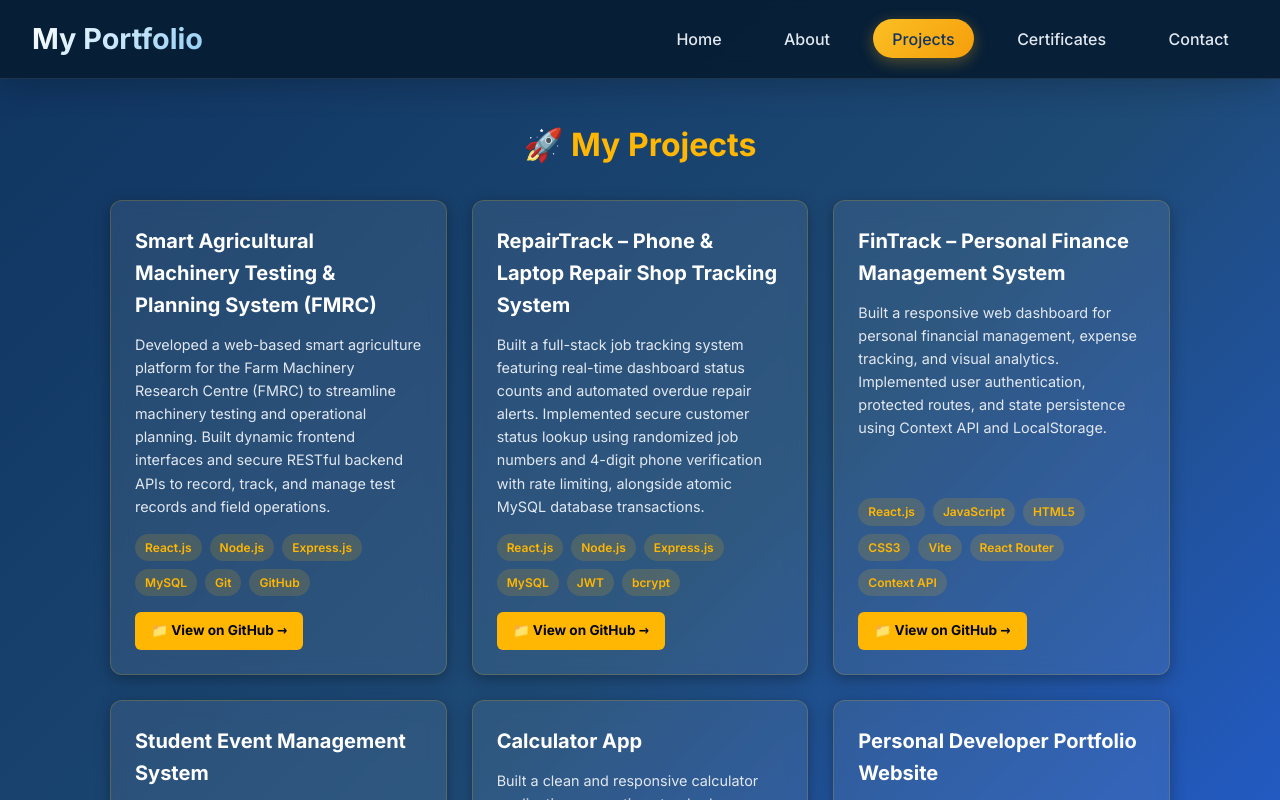
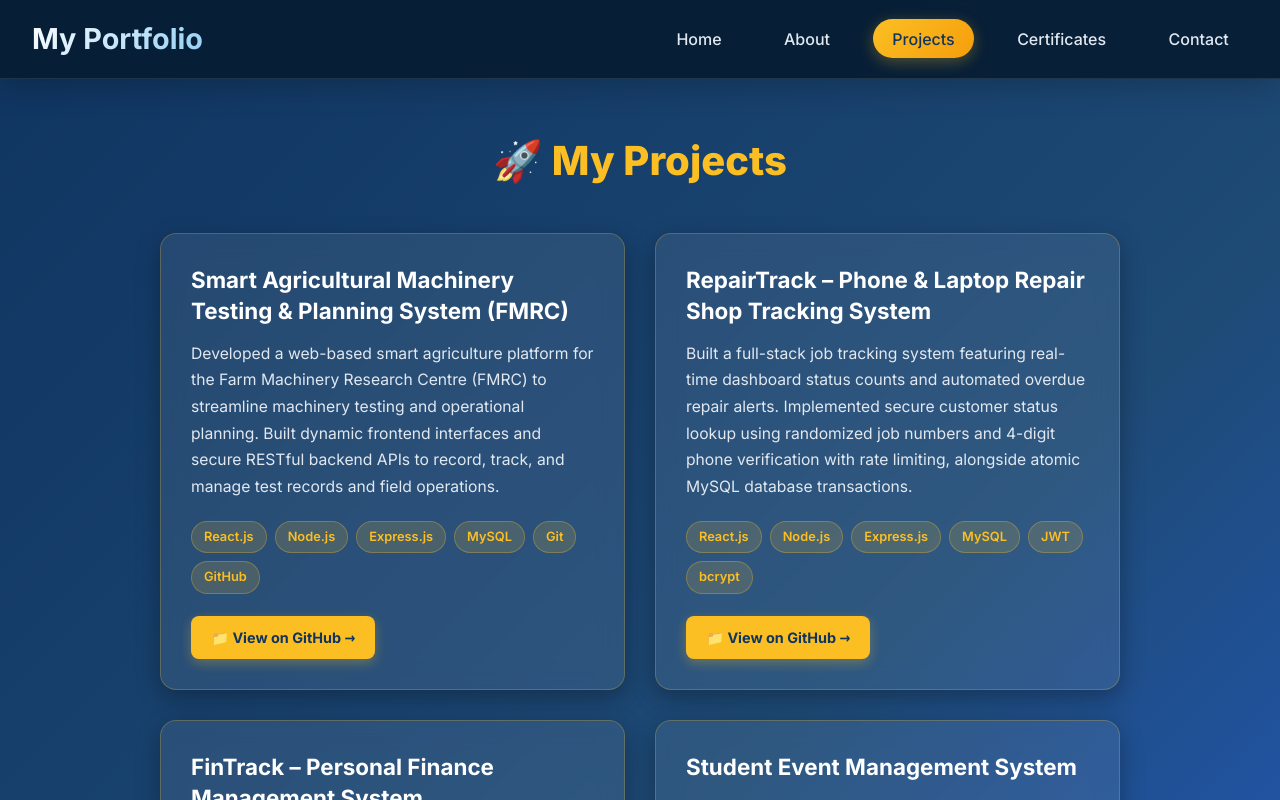
Before and after one commit to Nuwanthi608/my-portfolio, a React (Create React App) app: page /projects in a window 1280 px wide. Shown: the top 800 px of the page. Built offline with nearby package versions, Linux system fonts and the light colour scheme.

Commit message:
Update projects layout to two columns with spacious modern cards

```diff
--- a/src/components/Projects.js
+++ b/src/components/Projects.js
@@ -41,42 +41,46 @@ const projects = [
 
 function Projects() {
   return (
-    <div className="container" style={{ padding: '40px 20px', maxWidth: '1100px', margin: '0 auto' }}>
-      <h2 style={{ color: '#ffb703', fontSize: '2rem', marginBottom: '30px', textAlign: 'center' }}>
+    <div style={{ padding: '50px 20px', maxWidth: '1000px', margin: '0 auto' }}>
+      <h2 style={{ color: '#fbbf24', fontSize: '2.5rem', marginBottom: '40px', textAlign: 'center', fontWeight: '800' }}>
         🚀 My Projects
       </h2>
-      <div style={{ display: 'grid', gridTemplateColumns: 'repeat(auto-fit, minmax(320px, 1fr))', gap: '25px' }}>
+
+      {/* Grid template column එක repeat(auto-fit, minmax(450px, 1fr)) දීලා තියෙන්නේ එක පේළියට 2ක් විතරක් එන්න */}
+      <div style={{ display: 'grid', gridTemplateColumns: 'repeat(auto-fit, minmax(440px, 1fr))', gap: '30px' }}>
         {projects.map((project, index) => (
           <div key={index} style={{
             backgroundColor: 'rgba(255, 255, 255, 0.08)',
-            backdropFilter: 'blur(10px)',
-            borderRadius: '12px',
-            padding: '24px',
+            backdropFilter: 'blur(12px)',
+            borderRadius: '16px',
+            padding: '30px',
             display: 'flex',
             flexDirection: 'column',
             justifyContent: 'space-between',
-            border: '1px solid rgba(255, 183, 3, 0.2)',
-            boxShadow: '0 4px 15px rgba(0,0,0,0.3)'
+            border: '1px solid rgba(251, 191, 36, 0.25)',
+            boxShadow: '0 8px 25px rgba(0,0,0,0.3)',
+            transition: 'transform 0.3s ease'
           }}>
             <div>
-              <h3 style={{ color: '#ffffff', fontSize: '1.25rem', marginBottom: '12px', fontWeight: 'bold' }}>
+              <h3 style={{ color: '#ffffff', fontSize: '1.4rem', marginBottom: '14px', fontWeight: 'bold', lineHeight: '1.4' }}>
                 {project.title}
               </h3>
-              <p style={{ color: '#e2e8f0', fontSize: '0.9rem', lineHeight: '1.6', marginBottom: '16px' }}>
+              <p style={{ color: '#e2e8f0', fontSize: '0.98rem', lineHeight: '1.7', marginBottom: '20px' }}>
                 {project.description}
               </p>
             </div>
 
             <div>
-              <div style={{ display: 'flex', flexWrap: 'wrap', gap: '8px', marginBottom: '16px' }}>
+              <div style={{ display: 'flex', flexWrap: 'wrap', gap: '8px', marginBottom: '22px' }}>
                 {project.technologies.map((tech, techIndex) => (
                   <span key={techIndex} style={{
-                    backgroundColor: 'rgba(255, 183, 3, 0.15)',
-                    color: '#ffb703',
-                    fontSize: '0.75rem',
-                    padding: '4px 10px',
+                    backgroundColor: 'rgba(251, 191, 36, 0.15)',
+                    color: '#fbbf24',
+                    fontSize: '0.8rem',
+                    padding: '5px 12px',
                     borderRadius: '20px',
-                    fontWeight: '600'
+                    fontWeight: '600',
+                    border: '1px solid rgba(251, 191, 36, 0.3)'
                   }}>
                     {tech}
                   </span>
@@ -89,14 +93,14 @@ function Projects() {
                 rel="noopener noreferrer"
                 style={{
                   display: 'inline-block',
-                  backgroundColor: '#ffb703',
-                  color: '#03071e',
-                  padding: '8px 16px',
-                  borderRadius: '6px',
-                  fontSize: '0.85rem',
+                  backgroundColor: '#fbbf24',
+                  color: '#0f3460',
+                  padding: '10px 20px',
+                  borderRadius: '8px',
+                  fontSize: '0.9rem',
                   fontWeight: 'bold',
                   textDecoration: 'none',
-                  transition: 'background 0.3s'
+                  boxShadow: '0 4px 12px rgba(251, 191, 36, 0.3)'
                 }}
               >
                 📁 View on GitHub →
```
